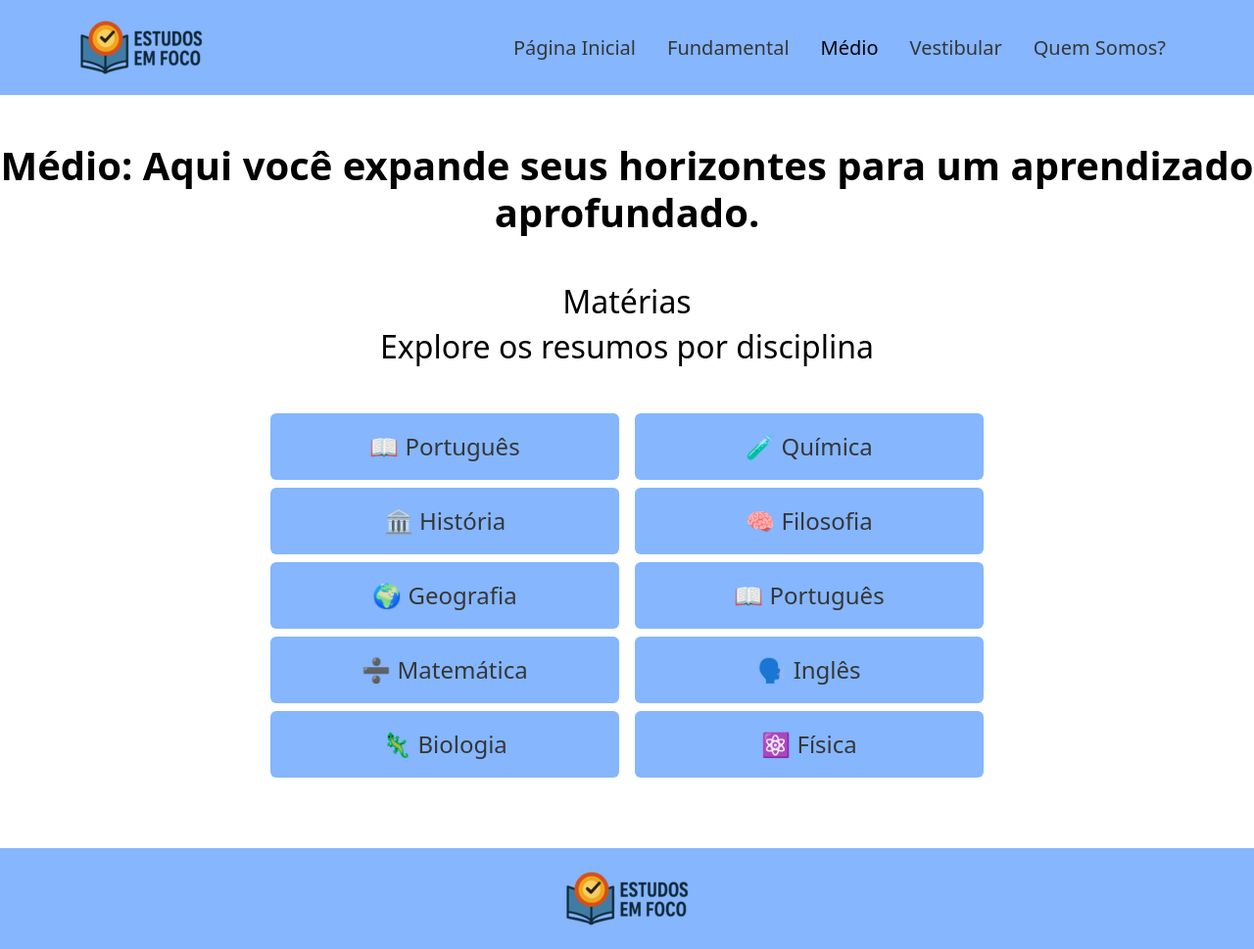
After one commit to CristianoAlvCobello/estudos-em-foco, a PHP site: page /medio.php in a window 1280 px wide. The commit adds this page. Shown: the whole page at 98% size. Run offline with PHP 8.4, Linux system fonts and the light colour scheme.

Commit message:
de .html para .php

```diff
--- /dev/null
+++ b/includes/footer.php
@@ -0,0 +1,9 @@
+<div class="container-fluid bg-primary bg-opacity-50 mt-5">
+    <footer class="d-flex flex-wrap justify-content-evenly align-items-center py-4 px-4">
+        <img src="images/logo.png" alt="">
+    </footer>
+</div>
+
+</body>
+<script src="https://cdn.jsdelivr.net/npm/bootstrap@5.3.6/dist/js/bootstrap.bundle.min.js" integrity="sha384-j1CDi7MgGQ12Z7Qab0qlWQ/Qqz24Gc6BM0thvEMVjHnfYGF0rmFCozFSxQBxwHKO" crossorigin="anonymous"></script>
+</html>
--- /dev/null
+++ b/includes/header.php
@@ -0,0 +1,41 @@
+<?php
+    function paginaAtiva($paginaAtiva){
+        $pagina = end(explode('/', $_SERVER['REQUEST_URI']));
+        if($paginaAtiva == $pagina){
+            echo 'active';
+        }
+    }
+?>
+
+<!DOCTYPE html>
+<html lang="pt-BR">
+<head>
+    <meta charset="UTF-8">
+    <meta name="viewport" content="width=device-width, initial-scale=1.0">
+    <title>Estudos em foco</title>
+    <link href="https://cdn.jsdelivr.net/npm/bootstrap@5.3.6/dist/css/bootstrap.min.css" rel="stylesheet" integrity="sha384-4Q6Gf2aSP4eDXB8Miphtr37CMZZQ5oXLH2yaXMJ2w8e2ZtHTl7GptT4jmndRuHDT" crossorigin="anonymous">
+    <link rel="stylesheet" href="https://cdn.jsdelivr.net/npm/bootstrap-icons@1.13.1/font/bootstrap-icons.min.css">
+    <link rel="stylesheet" href="css/style.css">
+</head>
+<body>
+    <header class="p-2 mb-5 bg-primary bg-opacity-50">
+        <div class="container">
+            <nav class="navbar navbar-expand-lg d-flex justify-content-between align-items-center w-100">
+                <a class="navbar-brand d-flex align-items-center gap-2" href="#">
+                    <img src="images/logo.png" alt="Logo">
+                </a>
+                <button class="navbar-toggler" type="button" data-bs-toggle="collapse" data-bs-target="#navbarNavDropdown" aria-controls="navbarNavDropdown" aria-expanded="false" aria-label="Toggle navigation">
+                    <span class="navbar-toggler-icon"></span>
+                </button>
+                <div class="collapse navbar-collapse justify-content-end mt-3 mt-lg-0" id="navbarNavDropdown">
+                    <ul class="navbar-nav gap-3 fs-5">
+                        <li class="nav-item"><a class="nav-link <?php paginaAtiva('index.php') ?>" href="index.php">Página Inicial</a></li>
+                        <li class="nav-item"><a class="nav-link <?php paginaAtiva('fundamental.php') ?>" href="fundamental.php">Fundamental</a></li>
+                        <li class="nav-item"><a class="nav-link <?php paginaAtiva('medio.php') ?>" href="medio.php">Médio</a></li>
+                        <li class="nav-item"><a class="nav-link <?php paginaAtiva('vestibular.php') ?>" href="vestibular.php">Vestibular</a></li>
+                        <li class="nav-item"><a class="nav-link <?php paginaAtiva('quemsomos.php') ?>" href="quemsomos.php">Quem Somos?</a></li>
+                    </ul>
+                </div>
+            </nav>
+        </div>
+    </header>
--- /dev/null
+++ b/medio.php
@@ -0,0 +1,51 @@
+<?php include('includes/header.php') ?>
+
+    <h1 class="fw-bold text-center text-body-emphasis">Médio: Aqui você expande seus horizontes para um aprendizado aprofundado.</h1>
+
+    <article class="container text-center my-5">
+        <h2 class="text-body-emphasis">Matérias</h2>
+        <p class="h2 text-body-emphasis">Explore os resumos por disciplina</p>
+
+        <aside class="d-flex justify-content-center">
+            <nav class="row row-cols-1 row-cols-md-2 g-3 col-12 col-md-8 mt-4">
+
+                <ul class="list-unstyled col">
+                    <li class="fs-4 bg-primary bg-opacity-50 p-3 rounded mb-2">
+                        <a class="nav-link" href="#">📖 Português</a>
+                    </li>
+                    <li class="fs-4 bg-primary bg-opacity-50 p-3 rounded mb-2">
+                        <a class="nav-link" href="#">🏛️ História</a>
+                    </li>
+                    <li class="fs-4 bg-primary bg-opacity-50 p-3 rounded mb-2">
+                        <a class="nav-link" href="#">🌍 Geografia</a>
+                    </li>
+                    <li class="fs-4 bg-primary bg-opacity-50 p-3 rounded mb-2">
+                        <a class="nav-link" href="#">➗ Matemática</a>
+                    </li>
+                    <li class="fs-4 bg-primary bg-opacity-50 p-3 rounded mb-2">
+                        <a class="nav-link" href="#">🦎 Biologia</a>
+                    </li>
+                </ul>
+
+                <ul class="list-unstyled col">
+                    <li class="fs-4 bg-primary bg-opacity-50 p-3 rounded mb-2">
+                        <a class="nav-link" href="#">🧪 Química</a>
+                    </li>
+                    <li class="fs-4 bg-primary bg-opacity-50 p-3 rounded mb-2">
+                        <a class="nav-link" href="#">🧠 Filosofia</a>
+                    </li>
+                    <li class="fs-4 bg-primary bg-opacity-50 p-3 rounded mb-2">
+                        <a class="nav-link" href="#">📖 Português</a>
+                    </li>
+                    <li class="fs-4 bg-primary bg-opacity-50 p-3 rounded mb-2">
+                        <a class="nav-link" href="#">🗣️ Inglês</a>
+                    </li>
+                    <li class="fs-4 bg-primary bg-opacity-50 p-3 rounded mb-2">
+                        <a class="nav-link" href="#">⚛️ Física</a>
+                    </li>
+                </ul>
+            </nav>
+        </aside>
+    </article>
+
+<?php include('includes/footer.php') ?>
```
Also changed, not shown: fundamental.php (added, +39 -0 lines), index.php (renamed from index.html, +5 -38 lines), quemsomos.php (added, +51 -0 lines), vestibular.php (added, +39 -0 lines), images/logo.png (added).
